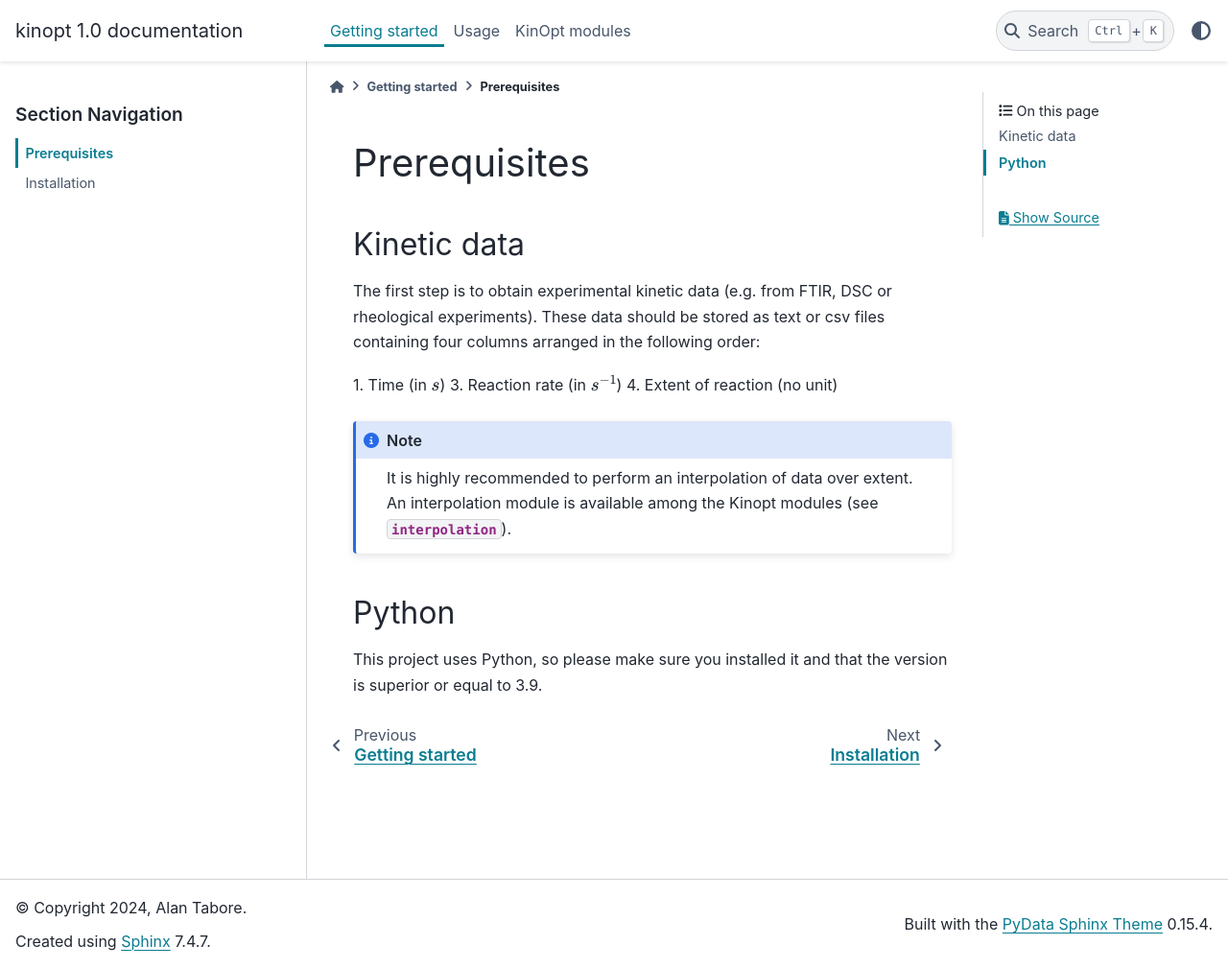
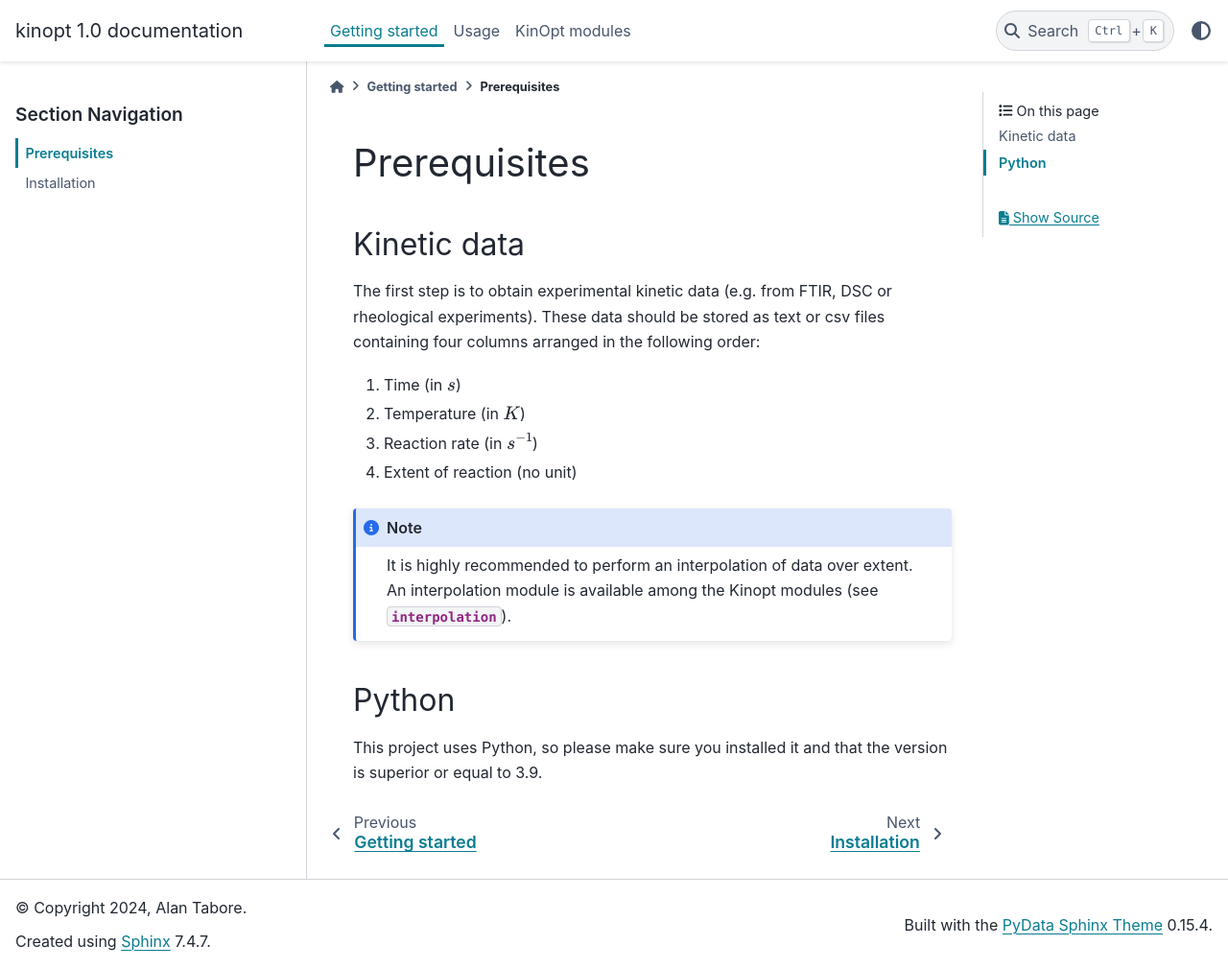
Before and after one commit to alan-tabore/KinOpt, a Sphinx documentation site: the page built from docs/source/prerequisites.rst, in a window 1280 px wide and 1010 px high. Shown: the whole window at 96% size. Built offline with Sphinx 7.4.7 and the PyData theme 0.15.4, drawn with Linux system fonts in a browser that asks for light colours.

Commit message:
Fixing the prequesite.rst file

```diff
--- a/docs/source/prerequisites.rst
+++ b/docs/source/prerequisites.rst
@@ -7,6 +7,7 @@ Kinetic data
 The first step is to obtain experimental kinetic data (e.g. from FTIR, DSC or rheological experiments). These data should be stored as text or csv files containing four columns arranged in the following order:
 
 1. Time (in :math:`s`)
+2. Temperature (in :math:`K`)
 3. Reaction rate (in :math:`s^{-1}`)
 4. Extent of reaction (no unit)
 
```
Also changed, not shown: 5 other files.
